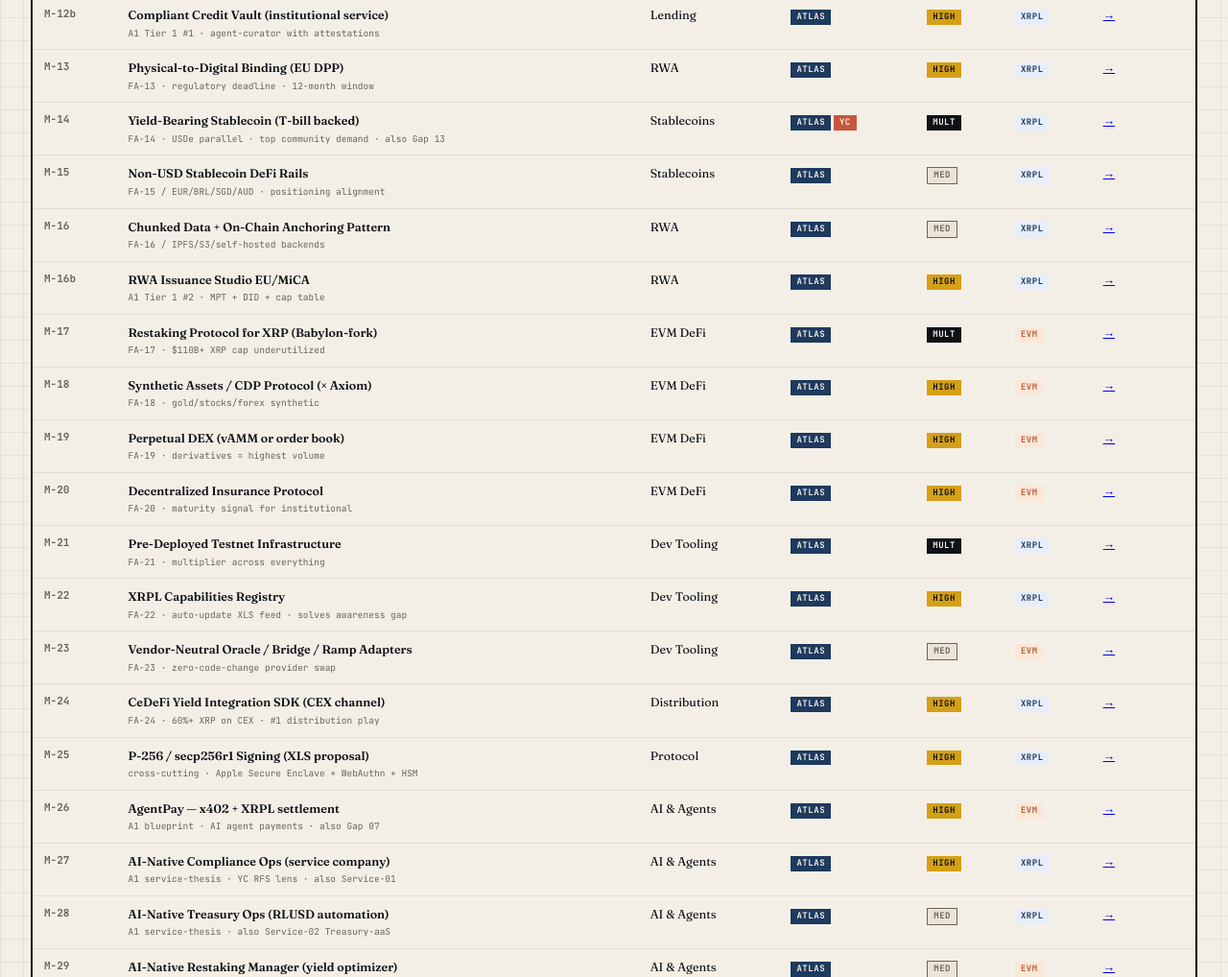
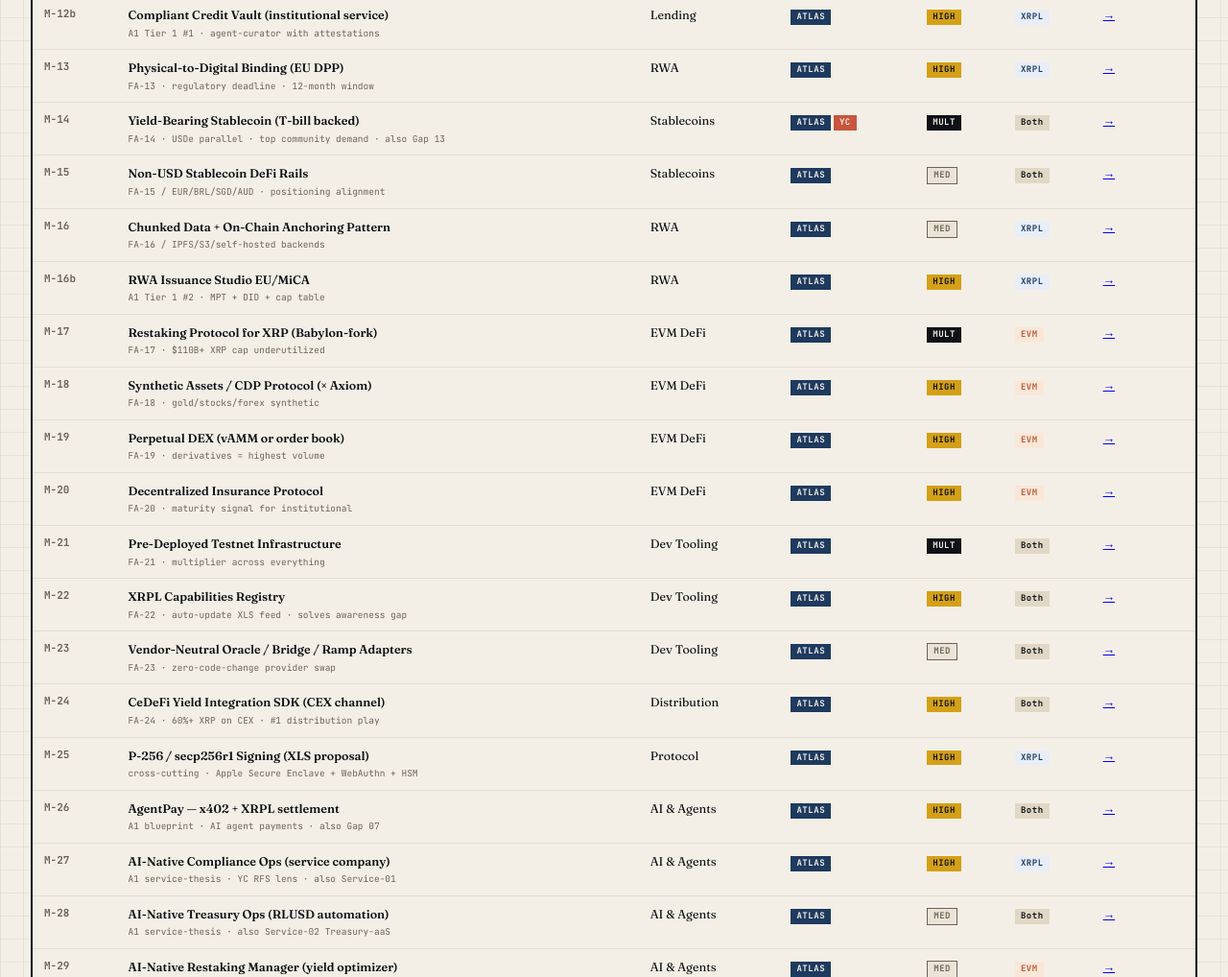
Before and after one commit to AurelienBg/xrpl-builder, a website: page master-gaps.html in a window 1280 px wide. Shown: the part 1782-2800 px from the top of the page at 96% size. Drawn offline with Linux system fonts and the light colour scheme.

Commit message:
Revert "fix(master-gaps): remove 'Both' chain filter, redistribute 19 'both' rows"
This reverts commit a66114a674c1999eb9a38c302622c4a4997ac7ed.

```diff
--- a/master-gaps.html
+++ b/master-gaps.html
@@ -213,7 +213,7 @@
     <button class="filter-btn active" data-filter-type="chain" data-filter="all">Toutes</button>
     <button class="filter-btn" data-filter-type="chain" data-filter="xrpl">XRPL natif</button>
     <button class="filter-btn" data-filter-type="chain" data-filter="evm">EVM Sidechain</button>
-
+    <button class="filter-btn" data-filter-type="chain" data-filter="both">Les deux</button>
   </div>
   <div class="filter-row">
     <span class="label">Source</span>
@@ -268,10 +268,10 @@
     </thead>
     <tbody>
       <!-- THEME 1 — WALLETS -->
-      <tr data-chain="xrpl" data-source="atlas" data-tier="mult" data-theme="wallets"><td class="id-cell">M-01</td><td class="title-cell">Cross-Device Session Continuity Library<small>FA-01 / C-01 · top non-trading product unlock</small></td><td>Wallets</td><td><span class="src-tag src-atlas">Atlas</span></td><td><span class="tier tier-mult">MULT</span></td><td><span class="chain-badge ch-xrpl">XRPL</span></td><td><a href="/analysis-2#fa-01">→</a></td></tr>
+      <tr data-chain="both" data-source="atlas" data-tier="mult" data-theme="wallets"><td class="id-cell">M-01</td><td class="title-cell">Cross-Device Session Continuity Library<small>FA-01 / C-01 · top non-trading product unlock</small></td><td>Wallets</td><td><span class="src-tag src-atlas">Atlas</span></td><td><span class="tier tier-mult">MULT</span></td><td><span class="chain-badge ch-both">Both</span></td><td><a href="/analysis-2#fa-01">→</a></td></tr>
       <tr data-chain="xrpl" data-source="atlas" data-tier="high" data-theme="wallets"><td class="id-cell">M-02</td><td class="title-cell">Institutional Multisig Wallet (Full UI)<small>FA-02 / Safe-equivalent for XRPL</small></td><td>Wallets</td><td><span class="src-tag src-atlas">Atlas</span></td><td><span class="tier tier-high">HIGH</span></td><td><span class="chain-badge ch-xrpl">XRPL</span></td><td><a href="/analysis-2#fa-02">→</a></td></tr>
       <tr data-chain="evm" data-source="atlas" data-tier="high" data-theme="wallets"><td class="id-cell">M-03</td><td class="title-cell">Smart Contract Wallet on EVM Sidechain<small>FA-03 / ERC-4337 · table-stakes vs Base/Arbitrum</small></td><td>Wallets</td><td><span class="src-tag src-atlas">Atlas</span></td><td><span class="tier tier-high">HIGH</span></td><td><span class="chain-badge ch-evm">EVM</span></td><td><a href="/analysis-2#fa-03">→</a></td></tr>
-      <tr data-chain="xrpl" data-source="atlas" data-tier="med" data-theme="wallets"><td class="id-cell">M-04</td><td class="title-cell">Unified Cross-Chain Wallet SDK<small>FA-04 / single SDK for XRPL + EVM</small></td><td>Wallets</td><td><span class="src-tag src-atlas">Atlas</span></td><td><span class="tier tier-med">MED</span></td><td><span class="chain-badge ch-xrpl">XRPL</span></td><td><a href="/analysis-2#fa-04">→</a></td></tr>
+      <tr data-chain="both" data-source="atlas" data-tier="med" data-theme="wallets"><td class="id-cell">M-04</td><td class="title-cell">Unified Cross-Chain Wallet SDK<small>FA-04 / single SDK for XRPL + EVM</small></td><td>Wallets</td><td><span class="src-tag src-atlas">Atlas</span></td><td><span class="tier tier-med">MED</span></td><td><span class="chain-badge ch-both">Both</span></td><td><a href="/analysis-2#fa-04">→</a></td></tr>
 
       <!-- THEME 2 — INSTITUTIONAL INFRA -->
       <tr data-chain="xrpl" data-source="atlas" data-tier="mult" data-theme="inst-infra"><td class="id-cell">M-05</td><td class="title-cell">Institutional Data Emission Adapter Library<small>FA-05 / ISIN/CFI/LEI/FIX/IFRS · highest leverage</small></td><td>Inst Infra</td><td><span class="src-tag src-atlas">Atlas</span></td><td><span class="tier tier-mult">MULT</span></td><td><span class="chain-badge ch-xrpl">XRPL</span></td><td><a href="/analysis-2#fa-05">→</a></td></tr>
@@ -288,8 +288,8 @@
 
       <!-- THEME 4 — RWA & STABLECOINS -->
       <tr data-chain="xrpl" data-source="atlas" data-tier="high" data-theme="rwa-stable"><td class="id-cell">M-13</td><td class="title-cell">Physical-to-Digital Binding (EU DPP)<small>FA-13 · regulatory deadline · 12-month window</small></td><td>RWA</td><td><span class="src-tag src-atlas">Atlas</span></td><td><span class="tier tier-high">HIGH</span></td><td><span class="chain-badge ch-xrpl">XRPL</span></td><td><a href="/analysis-2#fa-13">→</a></td></tr>
-      <tr data-chain="xrpl" data-source="atlas" data-tier="mult" data-theme="rwa-stable"><td class="id-cell">M-14</td><td class="title-cell">Yield-Bearing Stablecoin (T-bill backed)<small>FA-14 · USDe parallel · top community demand · also Gap 13</small></td><td>Stablecoins</td><td><span class="src-tag src-atlas">Atlas</span> <span class="src-tag src-yc">YC</span></td><td><span class="tier tier-mult">MULT</span></td><td><span class="chain-badge ch-xrpl">XRPL</span></td><td><a href="/gaps#gap-13">→</a></td></tr>
-      <tr data-chain="xrpl" data-source="atlas" data-tier="med" data-theme="rwa-stable"><td class="id-cell">M-15</td><td class="title-cell">Non-USD Stablecoin DeFi Rails<small>FA-15 / EUR/BRL/SGD/AUD · positioning alignment</small></td><td>Stablecoins</td><td><span class="src-tag src-atlas">Atlas</span></td><td><span class="tier tier-med">MED</span></td><td><span class="chain-badge ch-xrpl">XRPL</span></td><td><a href="/analysis-2#fa-15">→</a></td></tr>
+      <tr data-chain="both" data-source="atlas" data-tier="mult" data-theme="rwa-stable"><td class="id-cell">M-14</td><td class="title-cell">Yield-Bearing Stablecoin (T-bill backed)<small>FA-14 · USDe parallel · top community demand · also Gap 13</small></td><td>Stablecoins</td><td><span class="src-tag src-atlas">Atlas</span> <span class="src-tag src-yc">YC</span></td><td><span class="tier tier-mult">MULT</span></td><td><span class="chain-badge ch-both">Both</span></td><td><a href="/gaps#gap-13">→</a></td></tr>
+      <tr data-chain="both" data-source="atlas" data-tier="med" data-theme="rwa-stable"><td class="id-cell">M-15</td><td class="title-cell">Non-USD Stablecoin DeFi Rails<small>FA-15 / EUR/BRL/SGD/AUD · positioning alignment</small></td><td>Stablecoins</td><td><span class="src-tag src-atlas">Atlas</span></td><td><span class="tier tier-med">MED</span></td><td><span class="chain-badge ch-both">Both</span></td><td><a href="/analysis-2#fa-15">→</a></td></tr>
       <tr data-chain="xrpl" data-source="atlas" data-tier="med" data-theme="rwa-stable"><td class="id-cell">M-16</td><td class="title-cell">Chunked Data + On-Chain Anchoring Pattern<small>FA-16 / IPFS/S3/self-hosted backends</small></td><td>RWA</td><td><span class="src-tag src-atlas">Atlas</span></td><td><span class="tier tier-med">MED</span></td><td><span class="chain-badge ch-xrpl">XRPL</span></td><td><a href="/analysis-2#fa-16">→</a></td></tr>
       <tr data-chain="xrpl" data-source="atlas" data-tier="high" data-theme="rwa-stable"><td class="id-cell">M-16b</td><td class="title-cell">RWA Issuance Studio EU/MiCA<small>A1 Tier 1 #2 · MPT + DID + cap table</small></td><td>RWA</td><td><span class="src-tag src-atlas">Atlas</span></td><td><span class="tier tier-high">HIGH</span></td><td><span class="chain-badge ch-xrpl">XRPL</span></td><td><a href="/analysis-1">→</a></td></tr>
 
@@ -300,34 +300,34 @@
       <tr data-chain="evm" data-source="atlas" data-tier="high" data-theme="evm-defi"><td class="id-cell">M-20</td><td class="title-cell">Decentralized Insurance Protocol<small>FA-20 · maturity signal for institutional</small></td><td>EVM DeFi</td><td><span class="src-tag src-atlas">Atlas</span></td><td><span class="tier tier-high">HIGH</span></td><td><span class="chain-badge ch-evm">EVM</span></td><td><a href="/analysis-2#fa-20">→</a></td></tr>
 
       <!-- THEME 6 — DEV TOOLING & PUBLIC GOODS -->
-      <tr data-chain="xrpl" data-source="atlas" data-tier="mult" data-theme="dev-tooling"><td class="id-cell">M-21</td><td class="title-cell">Pre-Deployed Testnet Infrastructure<small>FA-21 · multiplier across everything</small></td><td>Dev Tooling</td><td><span class="src-tag src-atlas">Atlas</span></td><td><span class="tier tier-mult">MULT</span></td><td><span class="chain-badge ch-xrpl">XRPL</span></td><td><a href="/analysis-2#fa-21">→</a></td></tr>
-      <tr data-chain="xrpl" data-source="atlas" data-tier="high" data-theme="dev-tooling"><td class="id-cell">M-22</td><td class="title-cell">XRPL Capabilities Registry<small>FA-22 · auto-update XLS feed · solves awareness gap</small></td><td>Dev Tooling</td><td><span class="src-tag src-atlas">Atlas</span></td><td><span class="tier tier-high">HIGH</span></td><td><span class="chain-badge ch-xrpl">XRPL</span></td><td><a href="/analysis-2#fa-22">→</a></td></tr>
-      <tr data-chain="evm" data-source="atlas" data-tier="med" data-theme="dev-tooling"><td class="id-cell">M-23</td><td class="title-cell">Vendor-Neutral Oracle / Bridge / Ramp Adapters<small>FA-23 · zero-code-change provider swap</small></td><td>Dev Tooling</td><td><span class="src-tag src-atlas">Atlas</span></td><td><span class="tier tier-med">MED</span></td><td><span class="chain-badge ch-evm">EVM</span></td><td><a href="/analysis-2#fa-23">→</a></td></tr>
-      <tr data-chain="xrpl" data-source="atlas" data-tier="high" data-theme="dev-tooling"><td class="id-cell">M-24</td><td class="title-cell">CeDeFi Yield Integration SDK (CEX channel)<small>FA-24 · 60%+ XRP on CEX · #1 distribution play</small></td><td>Distribution</td><td><span class="src-tag src-atlas">Atlas</span></td><td><span class="tier tier-high">HIGH</span></td><td><span class="chain-badge ch-xrpl">XRPL</span></td><td><a href="/analysis-2#fa-24">→</a></td></tr>
+      <tr data-chain="both" data-source="atlas" data-tier="mult" data-theme="dev-tooling"><td class="id-cell">M-21</td><td class="title-cell">Pre-Deployed Testnet Infrastructure<small>FA-21 · multiplier across everything</small></td><td>Dev Tooling</td><td><span class="src-tag src-atlas">Atlas</span></td><td><span class="tier tier-mult">MULT</span></td><td><span class="chain-badge ch-both">Both</span></td><td><a href="/analysis-2#fa-21">→</a></td></tr>
+      <tr data-chain="both" data-source="atlas" data-tier="high" data-theme="dev-tooling"><td class="id-cell">M-22</td><td class="title-cell">XRPL Capabilities Registry<small>FA-22 · auto-update XLS feed · solves awareness gap</small></td><td>Dev Tooling</td><td><span class="src-tag src-atlas">Atlas</span></td><td><span class="tier tier-high">HIGH</span></td><td><span class="chain-badge ch-both">Both</span></td><td><a href="/analysis-2#fa-22">→</a></td></tr>
+      <tr data-chain="both" data-source="atlas" data-tier="med" data-theme="dev-tooling"><td class="id-cell">M-23</td><td class="title-cell">Vendor-Neutral Oracle / Bridge / Ramp Adapters<small>FA-23 · zero-code-change provider swap</small></td><td>Dev Tooling</td><td><span class="src-tag src-atlas">Atlas</span></td><td><span class="tier tier-med">MED</span></td><td><span class="chain-badge ch-both">Both</span></td><td><a href="/analysis-2#fa-23">→</a></td></tr>
+      <tr data-chain="both" data-source="atlas" data-tier="high" data-theme="dev-tooling"><td class="id-cell">M-24</td><td class="title-cell">CeDeFi Yield Integration SDK (CEX channel)<small>FA-24 · 60%+ XRP on CEX · #1 distribution play</small></td><td>Distribution</td><td><span class="src-tag src-atlas">Atlas</span></td><td><span class="tier tier-high">HIGH</span></td><td><span class="chain-badge ch-both">Both</span></td><td><a href="/analysis-2#fa-24">→</a></td></tr>
       <tr data-chain="xrpl" data-source="atlas" data-tier="high" data-theme="dev-tooling"><td class="id-cell">M-25</td><td class="title-cell">P-256 / secp256r1 Signing (XLS proposal)<small>cross-cutting · Apple Secure Enclave + WebAuthn + HSM</small></td><td>Protocol</td><td><span class="src-tag src-atlas">Atlas</span></td><td><span class="tier tier-high">HIGH</span></td><td><span class="chain-badge ch-xrpl">XRPL</span></td><td><a href="/analysis-2">→</a></td></tr>
 
       <!-- THEME 7 — AI-NATIVE & AGENTS -->
-      <tr data-chain="evm" data-source="atlas" data-tier="high" data-theme="ai-agents"><td class="id-cell">M-26</td><td class="title-cell">AgentPay — x402 + XRPL settlement<small>A1 blueprint · AI agent payments · also Gap 07</small></td><td>AI &amp; Agents</td><td><span class="src-tag src-atlas">Atlas</span></td><td><span class="tier tier-high">HIGH</span></td><td><span class="chain-badge ch-evm">EVM</span></td><td><a href="/builder-atlas">→</a></td></tr>
+      <tr data-chain="both" data-source="atlas" data-tier="high" data-theme="ai-agents"><td class="id-cell">M-26</td><td class="title-cell">AgentPay — x402 + XRPL settlement<small>A1 blueprint · AI agent payments · also Gap 07</small></td><td>AI &amp; Agents</td><td><span class="src-tag src-atlas">Atlas</span></td><td><span class="tier tier-high">HIGH</span></td><td><span class="chain-badge ch-both">Both</span></td><td><a href="/builder-atlas">→</a></td></tr>
       <tr data-chain="xrpl" data-source="atlas" data-tier="high" data-theme="ai-agents"><td class="id-cell">M-27</td><td class="title-cell">AI-Native Compliance Ops (service company)<small>A1 service-thesis · YC RFS lens · also Service-01</small></td><td>AI &amp; Agents</td><td><span class="src-tag src-atlas">Atlas</span></td><td><span class="tier tier-high">HIGH</span></td><td><span class="chain-badge ch-xrpl">XRPL</span></td><td><a href="/gaps">→</a></td></tr>
-      <tr data-chain="xrpl" data-source="atlas" data-tier="med" data-theme="ai-agents"><td class="id-cell">M-28</td><td class="title-cell">AI-Native Treasury Ops (RLUSD automation)<small>A1 service-thesis · also Service-02 Treasury-aaS</small></td><td>AI &amp; Agents</td><td><span class="src-tag src-atlas">Atlas</span></td><td><span class="tier tier-med">MED</span></td><td><span class="chain-badge ch-xrpl">XRPL</span></td><td><a href="/gaps">→</a></td></tr>
+      <tr data-chain="both" data-source="atlas" data-tier="med" data-theme="ai-agents"><td class="id-cell">M-28</td><td class="title-cell">AI-Native Treasury Ops (RLUSD automation)<small>A1 service-thesis · also Service-02 Treasury-aaS</small></td><td>AI &amp; Agents</td><td><span class="src-tag src-atlas">Atlas</span></td><td><span class="tier tier-med">MED</span></td><td><span class="chain-badge ch-both">Both</span></td><td><a href="/gaps">→</a></td></tr>
       <tr data-chain="evm" data-source="atlas" data-tier="med" data-theme="ai-agents"><td class="id-cell">M-29</td><td class="title-cell">AI-Native Restaking Manager (yield optimizer)<small>A1 service-thesis · auto-rebalance</small></td><td>AI &amp; Agents</td><td><span class="src-tag src-atlas">Atlas</span></td><td><span class="tier tier-med">MED</span></td><td><span class="chain-badge ch-evm">EVM</span></td><td><a href="/analysis-3">→</a></td></tr>
       <tr data-chain="xrpl" data-source="atlas" data-tier="med" data-theme="ai-agents"><td class="id-cell">M-30</td><td class="title-cell">Onchain Reputation for AI Agents (KYA)<small>A1 service-thesis · agent identity layer</small></td><td>AI &amp; Agents</td><td><span class="src-tag src-atlas">Atlas</span></td><td><span class="tier tier-med">MED</span></td><td><span class="chain-badge ch-xrpl">XRPL</span></td><td><a href="/analysis-3">→</a></td></tr>
 
       <!-- UNIQUE FROM /gaps TOOLING -->
-      <tr data-chain="xrpl" data-source="gaps" data-tier="high" data-theme="dev-tooling"><td class="id-cell">G-02</td><td class="title-cell">Monitoring &amp; B2B alerting<small>XRPL's Tenderly/Forta · cross-cutting infra</small></td><td>Dev Tooling</td><td><span class="src-tag src-gaps">Gaps</span></td><td><span class="tier tier-high">HIGH</span></td><td><span class="chain-badge ch-xrpl">XRPL</span></td><td><a href="/gaps#gap-02">→</a></td></tr>
-      <tr data-chain="xrpl" data-source="gaps" data-tier="high" data-theme="lending"><td class="id-cell">G-03</td><td class="title-cell">Native yield aggregator (Yearn-XRPL)<small>cross-protocol yield routing</small></td><td>DeFi</td><td><span class="src-tag src-gaps">Gaps</span></td><td><span class="tier tier-high">HIGH</span></td><td><span class="chain-badge ch-xrpl">XRPL</span></td><td><a href="/gaps#gap-03">→</a></td></tr>
-      <tr data-chain="xrpl" data-source="gaps" data-tier="high" data-theme="rwa-stable"><td class="id-cell">G-05</td><td class="title-cell">Regional POS / merchant tooling<small>retail merchants in emerging markets + EU/MiCA</small></td><td>Payments</td><td><span class="src-tag src-gaps">Gaps</span></td><td><span class="tier tier-high">HIGH</span></td><td><span class="chain-badge ch-xrpl">XRPL</span></td><td><a href="/gaps#gap-05">→</a></td></tr>
+      <tr data-chain="both" data-source="gaps" data-tier="high" data-theme="dev-tooling"><td class="id-cell">G-02</td><td class="title-cell">Monitoring &amp; B2B alerting<small>XRPL's Tenderly/Forta · cross-cutting infra</small></td><td>Dev Tooling</td><td><span class="src-tag src-gaps">Gaps</span></td><td><span class="tier tier-high">HIGH</span></td><td><span class="chain-badge ch-both">Both</span></td><td><a href="/gaps#gap-02">→</a></td></tr>
+      <tr data-chain="both" data-source="gaps" data-tier="high" data-theme="lending"><td class="id-cell">G-03</td><td class="title-cell">Native yield aggregator (Yearn-XRPL)<small>cross-protocol yield routing</small></td><td>DeFi</td><td><span class="src-tag src-gaps">Gaps</span></td><td><span class="tier tier-high">HIGH</span></td><td><span class="chain-badge ch-both">Both</span></td><td><a href="/gaps#gap-03">→</a></td></tr>
+      <tr data-chain="both" data-source="gaps" data-tier="high" data-theme="rwa-stable"><td class="id-cell">G-05</td><td class="title-cell">Regional POS / merchant tooling<small>retail merchants in emerging markets + EU/MiCA</small></td><td>Payments</td><td><span class="src-tag src-gaps">Gaps</span></td><td><span class="tier tier-high">HIGH</span></td><td><span class="chain-badge ch-both">Both</span></td><td><a href="/gaps#gap-05">→</a></td></tr>
       <tr data-chain="xrpl" data-source="gaps" data-tier="med" data-theme="rwa-stable"><td class="id-cell">G-11</td><td class="title-cell">Gaming utility-NFT framework<small>play-to-earn + asset interop · XRPL NFT primitives</small></td><td>Gaming</td><td><span class="src-tag src-gaps">Gaps</span></td><td><span class="tier tier-med">MED</span></td><td><span class="chain-badge ch-xrpl">XRPL</span></td><td><a href="/gaps#gap-11">→</a></td></tr>
 
       <!-- UNIQUE FROM /gaps SERVICES (AI-native) -->
-      <tr data-chain="evm" data-source="svc" data-tier="high" data-theme="ai-agents"><td class="id-cell">S-03</td><td class="title-cell">Market-making-as-a-Service<small>AI agent provides liquidity · 70-90% margin</small></td><td>AI Services</td><td><span class="src-tag src-svc">Svc</span></td><td><span class="tier tier-high">HIGH</span></td><td><span class="chain-badge ch-evm">EVM</span></td><td><a href="/gaps">→</a></td></tr>
-      <tr data-chain="xrpl" data-source="svc" data-tier="high" data-theme="ai-agents"><td class="id-cell">S-05</td><td class="title-cell">Community-ops-as-a-Service<small>AI agent runs Discord + Twitter + grants ops</small></td><td>AI Services</td><td><span class="src-tag src-svc">Svc</span></td><td><span class="tier tier-high">HIGH</span></td><td><span class="chain-badge ch-xrpl">XRPL</span></td><td><a href="/gaps">→</a></td></tr>
-      <tr data-chain="evm" data-source="svc" data-tier="med" data-theme="ai-agents"><td class="id-cell">S-07</td><td class="title-cell">Dispute resolution &amp; recovery<small>AI agent handles claims, refunds, recovery</small></td><td>AI Services</td><td><span class="src-tag src-svc">Svc</span></td><td><span class="tier tier-med">MED</span></td><td><span class="chain-badge ch-evm">EVM</span></td><td><a href="/gaps">→</a></td></tr>
+      <tr data-chain="both" data-source="svc" data-tier="high" data-theme="ai-agents"><td class="id-cell">S-03</td><td class="title-cell">Market-making-as-a-Service<small>AI agent provides liquidity · 70-90% margin</small></td><td>AI Services</td><td><span class="src-tag src-svc">Svc</span></td><td><span class="tier tier-high">HIGH</span></td><td><span class="chain-badge ch-both">Both</span></td><td><a href="/gaps">→</a></td></tr>
+      <tr data-chain="both" data-source="svc" data-tier="high" data-theme="ai-agents"><td class="id-cell">S-05</td><td class="title-cell">Community-ops-as-a-Service<small>AI agent runs Discord + Twitter + grants ops</small></td><td>AI Services</td><td><span class="src-tag src-svc">Svc</span></td><td><span class="tier tier-high">HIGH</span></td><td><span class="chain-badge ch-both">Both</span></td><td><a href="/gaps">→</a></td></tr>
+      <tr data-chain="both" data-source="svc" data-tier="med" data-theme="ai-agents"><td class="id-cell">S-07</td><td class="title-cell">Dispute resolution &amp; recovery<small>AI agent handles claims, refunds, recovery</small></td><td>AI Services</td><td><span class="src-tag src-svc">Svc</span></td><td><span class="tier tier-med">MED</span></td><td><span class="chain-badge ch-both">Both</span></td><td><a href="/gaps">→</a></td></tr>
 
       <!-- FROM YC RFS Summer 2026 (NEW unique) -->
-      <tr data-chain="evm" data-source="yc" data-tier="high" data-theme="evm-defi"><td class="id-cell">Y-14</td><td class="title-cell">Prediction markets infrastructure<small>engine layer · Polymarket equivalent · Gap 14</small></td><td>DeFi</td><td><span class="src-tag src-yc">YC</span></td><td><span class="tier tier-high">HIGH</span></td><td><span class="chain-badge ch-evm">EVM</span></td><td><a href="/gaps#gap-14">→</a></td></tr>
-      <tr data-chain="evm" data-source="yc" data-tier="high" data-theme="evm-defi"><td class="id-cell">Y-15</td><td class="title-cell">Prediction markets dApps (consumer)<small>Polymarket-style · politics/sports/crypto · Gap 15</small></td><td>DeFi</td><td><span class="src-tag src-yc">YC</span></td><td><span class="tier tier-high">HIGH</span></td><td><span class="chain-badge ch-evm">EVM</span></td><td><a href="/gaps#gap-15">→</a></td></tr>
-      <tr data-chain="xrpl" data-source="yc" data-tier="high" data-theme="ai-agents"><td class="id-cell">Y-16</td><td class="title-cell">AI trading agents (DCA, momentum, alpha)<small>quant agents on XRPL · alpha generation · Gap 16</small></td><td>AI &amp; Agents</td><td><span class="src-tag src-yc">YC</span></td><td><span class="tier tier-high">HIGH</span></td><td><span class="chain-badge ch-xrpl">XRPL</span></td><td><a href="/gaps#gap-16">→</a></td></tr>
+      <tr data-chain="both" data-source="yc" data-tier="high" data-theme="evm-defi"><td class="id-cell">Y-14</td><td class="title-cell">Prediction markets infrastructure<small>engine layer · Polymarket equivalent · Gap 14</small></td><td>DeFi</td><td><span class="src-tag src-yc">YC</span></td><td><span class="tier tier-high">HIGH</span></td><td><span class="chain-badge ch-both">Both</span></td><td><a href="/gaps#gap-14">→</a></td></tr>
+      <tr data-chain="both" data-source="yc" data-tier="high" data-theme="evm-defi"><td class="id-cell">Y-15</td><td class="title-cell">Prediction markets dApps (consumer)<small>Polymarket-style · politics/sports/crypto · Gap 15</small></td><td>DeFi</td><td><span class="src-tag src-yc">YC</span></td><td><span class="tier tier-high">HIGH</span></td><td><span class="chain-badge ch-both">Both</span></td><td><a href="/gaps#gap-15">→</a></td></tr>
+      <tr data-chain="both" data-source="yc" data-tier="high" data-theme="ai-agents"><td class="id-cell">Y-16</td><td class="title-cell">AI trading agents (DCA, momentum, alpha)<small>quant agents on XRPL · alpha generation · Gap 16</small></td><td>AI &amp; Agents</td><td><span class="src-tag src-yc">YC</span></td><td><span class="tier tier-high">HIGH</span></td><td><span class="chain-badge ch-both">Both</span></td><td><a href="/gaps#gap-16">→</a></td></tr>
     </tbody>
   </table>
 </div>
```
Also changed, not shown: en/master-gaps.html (+20 -20 lines).
